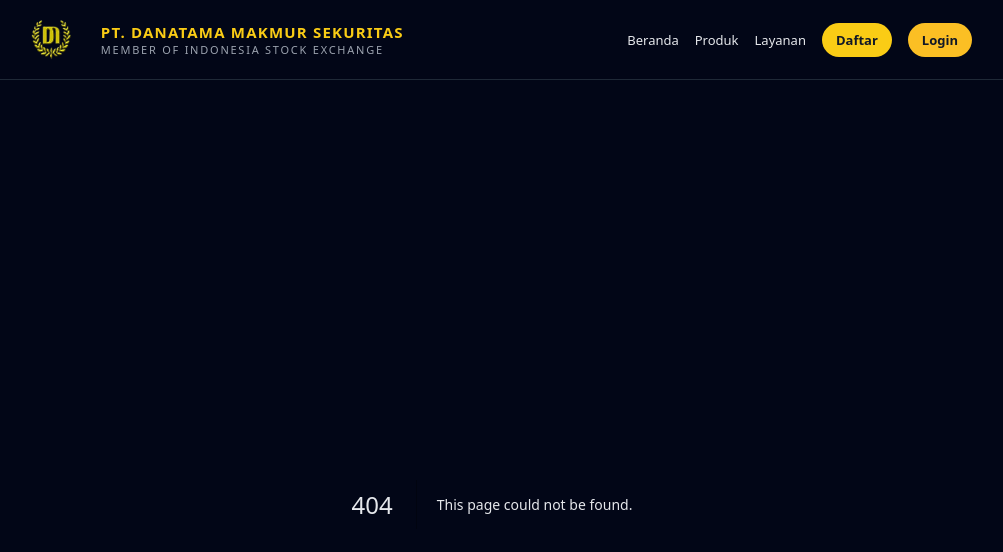
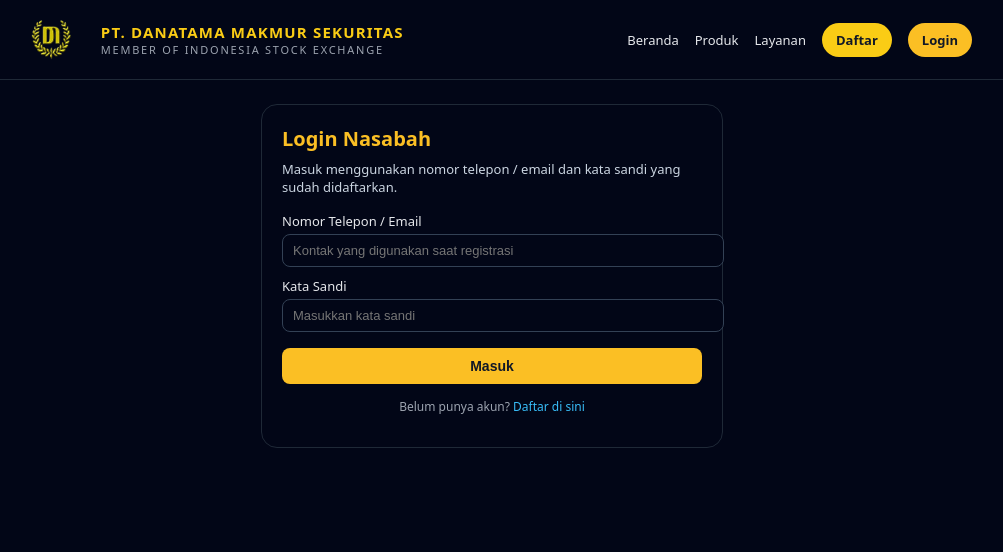
Before and after one commit to Mr-sn02/danatama88, a Next.js app in the folder danatama_next_minimal/: page /login in a window 1280 px wide. Before the commit this address had no page. Shown: the top 552 px of the page, without its empty margins (148-1151 px from the left). Built offline with nearby package versions, Linux system fonts and the light colour scheme.

Commit message:
Create page.js

```diff
--- /dev/null
+++ b/danatama_next_minimal/app/login/page.js
@@ -0,0 +1,196 @@
+"use client";
+
+import { useState, useEffect } from "react";
+import { useRouter } from "next/navigation";
+
+export default function LoginPage() {
+  const router = useRouter();
+  const [form, setForm] = useState({ contact: "", password: "" });
+  const [error, setError] = useState("");
+  const [storedUser, setStoredUser] = useState(null);
+
+  useEffect(() => {
+    if (typeof window !== "undefined") {
+      const data = localStorage.getItem("danatamaUser");
+      if (data) {
+        setStoredUser(JSON.parse(data));
+      }
+    }
+  }, []);
+
+  function handleChange(e) {
+    setForm((prev) => ({
+      ...prev,
+      [e.target.name]: e.target.value
+    }));
+  }
+
+  function handleSubmit(e) {
+    e.preventDefault();
+    setError("");
+
+    if (!form.contact || !form.password) {
+      setError("Kontak dan kata sandi wajib diisi.");
+      return;
+    }
+
+    if (!storedUser) {
+      setError("Belum ada data registrasi. Silakan daftar akun terlebih dahulu.");
+      return;
+    }
+
+    if (
+      form.contact !== storedUser.contact ||
+      form.password !== storedUser.password
+    ) {
+      setError("Kontak atau kata sandi tidak sesuai.");
+      return;
+    }
+
+    // SIMPAN STATUS LOGIN
+    if (typeof window !== "undefined") {
+      localStorage.setItem(
+        "danatamaLoggedIn",
+        JSON.stringify({
+          loggedIn: true,
+          username: storedUser.username,
+          contact: storedUser.contact
+        })
+      );
+    }
+
+    alert(`Login simulasi berhasil. Selamat datang, ${storedUser.username}!`);
+    router.push("/products");
+  }
+
+  return (
+    <div
+      style={{
+        maxWidth: "420px",
+        margin: "0 auto",
+        backgroundColor: "#020617",
+        borderRadius: "16px",
+        border: "1px solid #1f2937",
+        padding: "20px"
+      }}
+    >
+      <h1
+        style={{
+          color: "#fbbf24",
+          marginTop: 0,
+          marginBottom: "8px",
+          fontSize: "20px"
+        }}
+      >
+        Login Nasabah
+      </h1>
+      <p
+        style={{
+          fontSize: "13px",
+          color: "#cbd5e1",
+          marginTop: 0,
+          marginBottom: "16px"
+        }}
+      >
+        Masuk menggunakan nomor telepon / email dan kata sandi yang sudah
+        didaftarkan.
+      </p>
+
+      <form onSubmit={handleSubmit}>
+        <label
+          style={{
+            display: "block",
+            fontSize: "13px",
+            marginBottom: "4px",
+            color: "#e5e7eb"
+          }}
+        >
+          Nomor Telepon / Email
+        </label>
+        <input
+          type="text"
+          name="contact"
+          value={form.contact}
+          onChange={handleChange}
+          placeholder="Kontak yang digunakan saat registrasi"
+          style={inputStyle}
+        />
+
+        <label
+          style={{
+            display: "block",
+            fontSize: "13px",
+            marginBottom: "4px",
+            marginTop: "10px",
+            color: "#e5e7eb"
+          }}
+        >
+          Kata Sandi
+        </label>
+        <input
+          type="password"
+          name="password"
+          value={form.password}
+          onChange={handleChange}
+          placeholder="Masukkan kata sandi"
+          style={inputStyle}
+        />
+
+        {error && (
+          <p
+            style={{
+              fontSize: "12px",
+              color: "#f97316",
+              marginTop: "6px",
+              marginBottom: 0
+            }}
+          >
+            {error}
+          </p>
+        )}
+
+        <button
+          type="submit"
+          style={{
+            width: "100%",
+            backgroundColor: "#fbbf24",
+            color: "#111827",
+            border: "none",
+            padding: "10px 16px",
+            borderRadius: "8px",
+            fontWeight: 700,
+            fontSize: "14px",
+            cursor: "pointer",
+            marginTop: "16px"
+          }}
+        >
+          Masuk
+        </button>
+      </form>
+
+      <p
+        style={{
+          fontSize: "12px",
+          textAlign: "center",
+          marginTop: "14px",
+          color: "#9ca3af"
+        }}
+      >
+        Belum punya akun?{" "}
+        <a href="/register" style={{ color: "#38bdf8", textDecoration: "none" }}>
+          Daftar di sini
+        </a>
+      </p>
+    </div>
+  );
+}
+
+const inputStyle = {
+  width: "100%",
+  padding: "8px 10px",
+  borderRadius: "8px",
+  border: "1px solid #334155",
+  backgroundColor: "#020617",
+  color: "#e5e7eb",
+  fontSize: "13px"
+};
```
